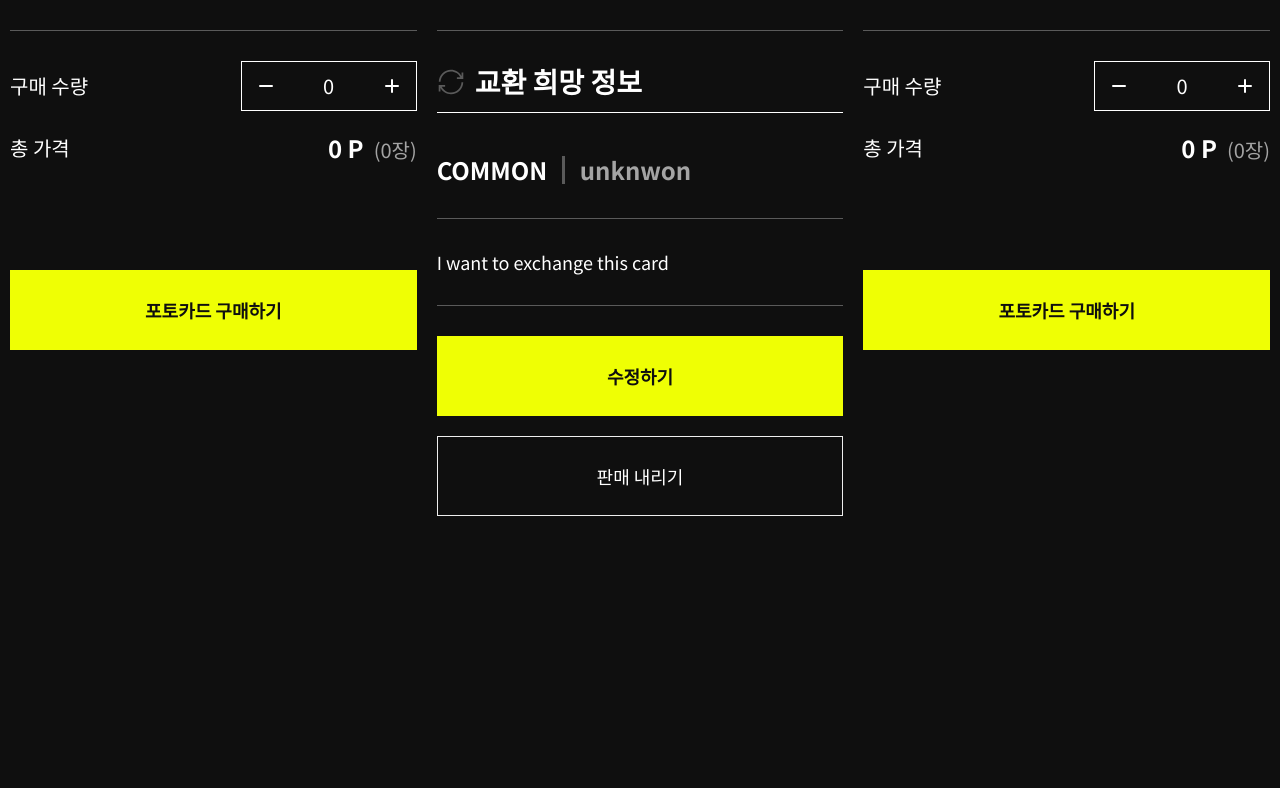
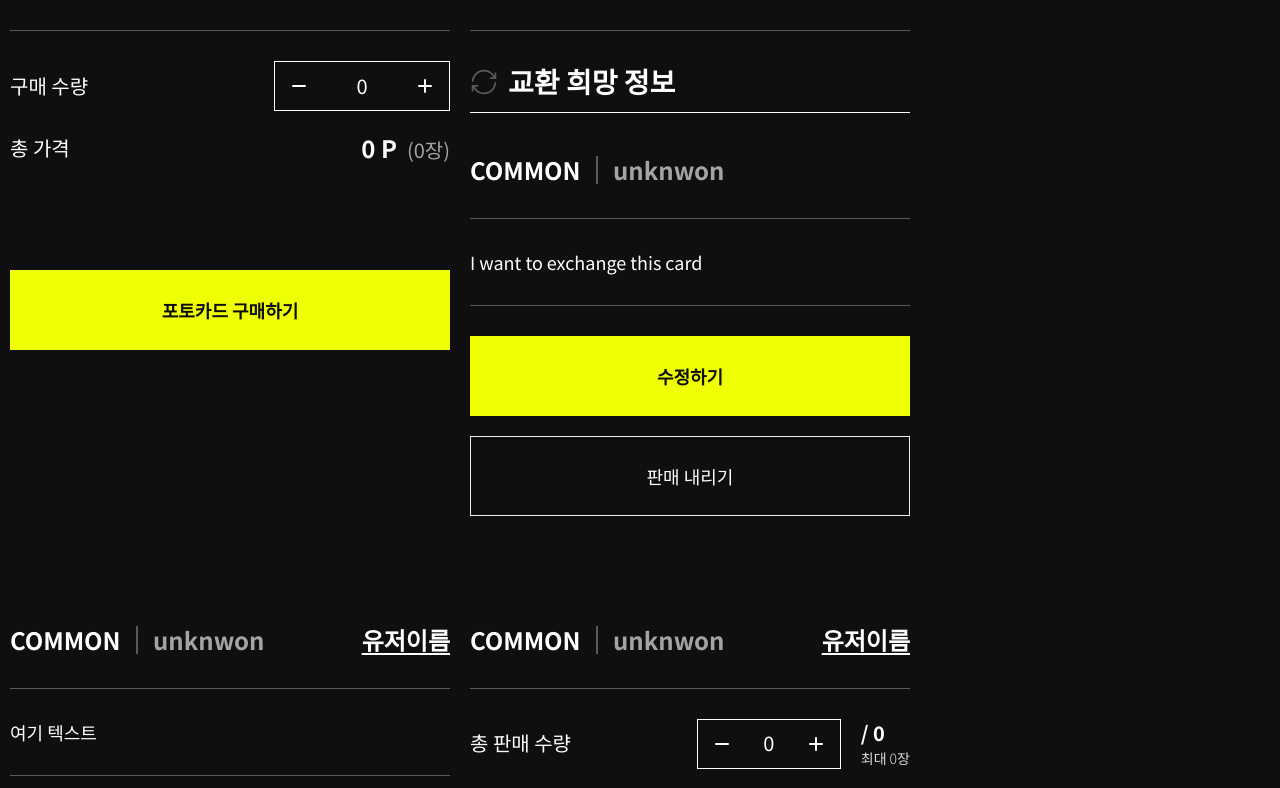
Before and after one commit to Jin-coding-333/3-my_favorite_photo-2team-fe, a Next.js app: page /test in a window 1280 px wide. Shown: the part 362-1150 px from the top of the page. Before the commit the page ends 965 px from the top, so only its background shows below. Built offline with nearby package versions, Linux system fonts and the light colour scheme.

Commit message:
수정정

```diff
--- a/components/card/Card.jsx
+++ b/components/card/Card.jsx
@@ -27,7 +27,7 @@ export default function Card({
       case 'sell':
         setElement(<SellerBottom />);
         break;
-      default:
+      case 'mySell':
         setElement(<MyBottom type={type}>{children}</MyBottom>);
         break;
     }
--- a/pages/test.jsx
+++ b/pages/test.jsx
@@ -1,11 +1,13 @@
+import CardDetail from '@/components/card/CardDetail';
 import Card from '../components/card/Card';
 
 export default function Test({}) {
   return (
-    <div style={{ display: 'flex' }}>
+    <div style={{ display: 'inline-flex', flexWrap: 'wrap' }}>
       <Card>여기 텍스트</Card>
       <Card type="sell">여기 텍스트</Card>
-      <Card type="buy">여기 텍스트</Card>
+      <Card type="mySell">여기 텍스트</Card>
+      <CardDetail></CardDetail>
     </div>
   );
 }
```
